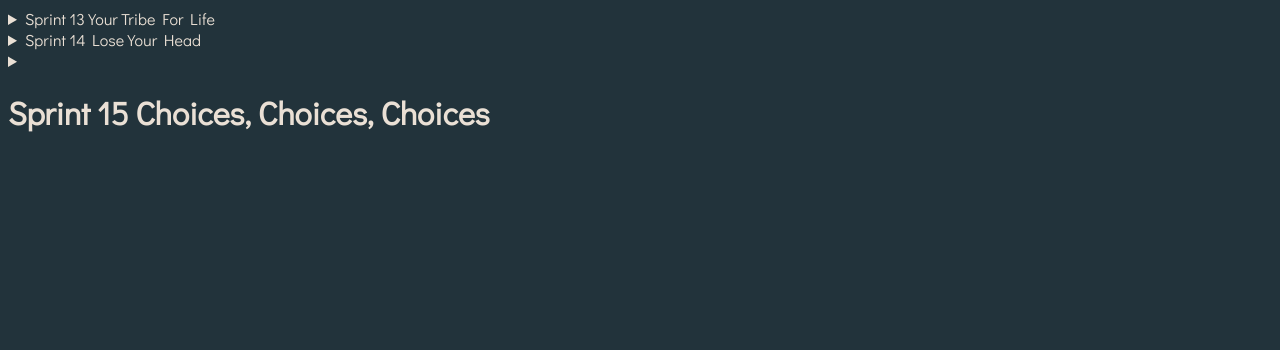
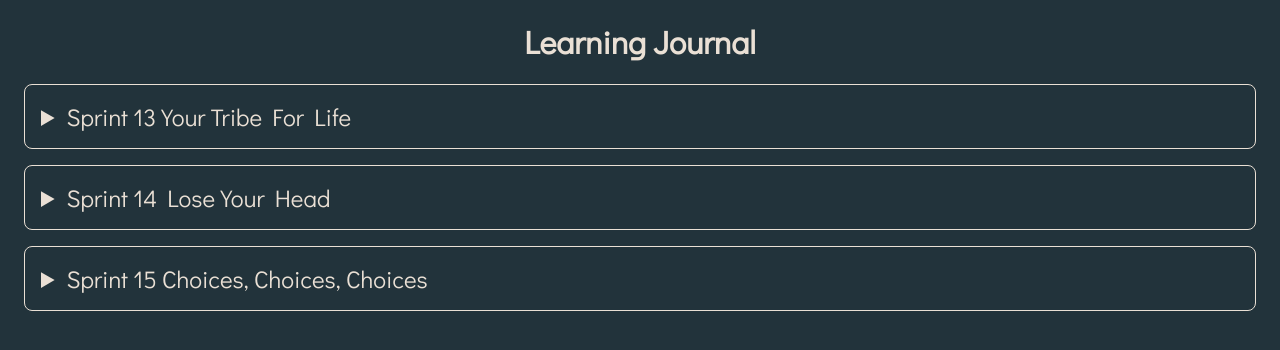
Before and after one commit to Hadil66/portfolio.V1, a SvelteKit app: page /learningjournal in a window 1280 px wide. Shown: the top 350 px of the page. Built offline with nearby package versions, Linux system fonts and the light colour scheme.

Commit message:
learning journal basic styling

```diff
--- a/src/routes/learningjournal/+page.svelte
+++ b/src/routes/learningjournal/+page.svelte
@@ -1,3 +1,5 @@
+<h1>Learning Journal</h1>
+
 <!-- SPRINT 13 -->
 <details>
     <summary>Sprint 13 Your Tribe For Life</summary>
@@ -58,7 +60,7 @@
                 <p><a href="https://github.com/user-attachments/assets/d4f8040b-762e-4ddf-a700-c8b995fafb9d">https://github.com/user-attachments/assets/d4f8040b-762e-4ddf-a700-c8b995fafb9d</a></p>
                     <article>
                         <!-- <div>
-                            <h1>{data.person.name} {data.person.surname}</h1>
+                            <h2>{data.person.name} {data.person.surname}</h2>
                             <div class="links">
                             <a href="{data.person.website}">
                                 <svg id="github" xmlns="http://www.w3.org/2000/svg" width="24" height="24" viewBox="0 0 30 30">
@@ -204,6 +206,7 @@
                 </ul>
         </details>
 </details>
+
 <!-- SPRINT 14 -->
 <details>
     <summary>Sprint 14 Lose Your Head</summary>
@@ -366,7 +369,7 @@
             &lt;/script&gt;
 
             &lt;input bind:value={name} /&gt;
-            &lt;h1&gt;Hello {name}!&lt;/h1&gt;
+            &lt;h2&gt;Hello {name}!&lt;/h2&gt;
          -->
         <p>$: maakt iets reactive, in plaats van let.</p>
 
@@ -534,10 +537,9 @@
     </details>
 </details>
 
-
- <!-- SPRINT 15 -->
+<!-- SPRINT 15 -->
 <details>
-    <summary><h1>Sprint 15 Choices, Choices, Choices</h1></summary>
+    <summary>Sprint 15 Choices, Choices, Choices</summary>
     In deze sprint ligt de focus op het maken van onderbouwde keuzes voor de frameworks, tools en workflow die je kunt gebruiken voor je project
     <!-- week 7 -->
     <details>
@@ -558,3 +560,31 @@
         ...
     </details>
 </details>
+
+
+<style>
+    section {
+        display: flex;
+        justify-content: center;
+    }
+
+    details {
+        border: solid var(--medium-light) 1px;
+        border-radius: var(--s-radius);
+        cursor: pointer;
+        margin: var(--reg-space);
+        max-width: 100vw;
+        min-width: 10em;
+        padding: var(--reg-space);
+    }
+
+    summary {
+        font-size: 1.5em;
+    }
+
+    h1 {
+        display: flex;
+        justify-content: center;
+    }
+
+</style>
```
